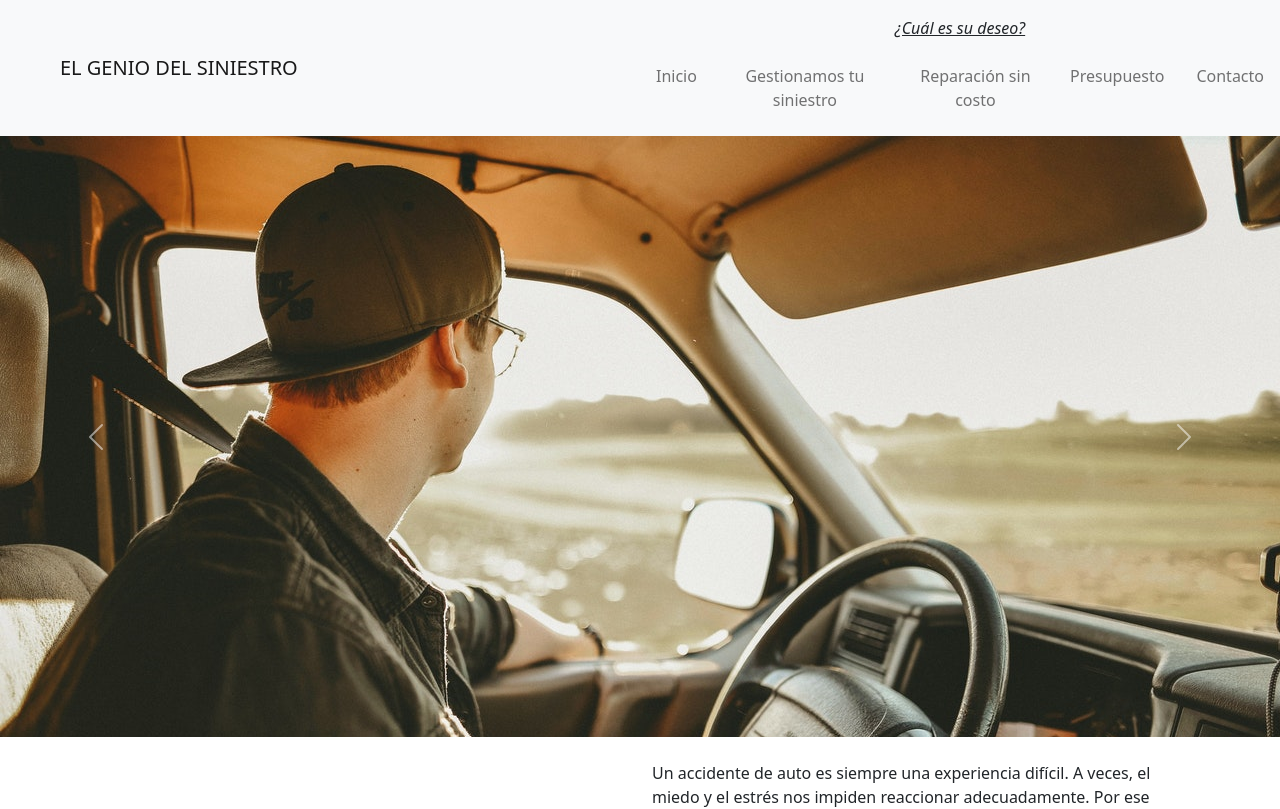
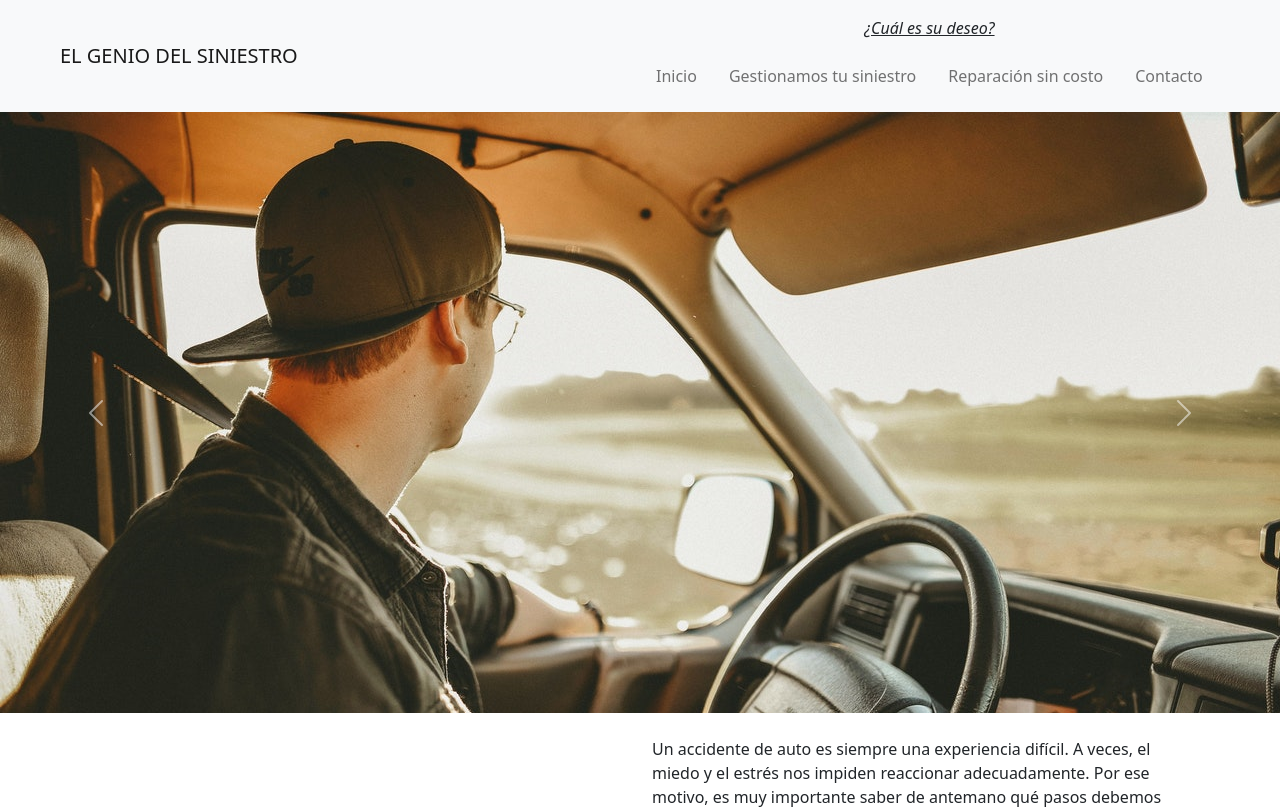
Before and after one commit to Nidev-lab/perito-siniestros, a React (Create React App) app: page / in a window 1280 px wide. Shown: the top 809 px of the page. Built offline with nearby package versions, Linux system fonts and the light colour scheme.

Commit message:
delete presupuesto

```diff
--- a/src/components/Navbar/Navbar.js
+++ b/src/components/Navbar/Navbar.js
@@ -16,7 +16,6 @@ const Navbar = () => {
             <li className="nav-item p-2"><a className="nav-link text-center" aria-current="page" href="/#inicio">Inicio</a></li>
             <li className="nav-item p-2"><a className="nav-link text-center" aria-current="page" href="/#siniestro">Gestionamos tu siniestro</a></li>
             <li className="nav-item p-2"><a className="nav-link text-center" aria-current="page" href="/#reparacion">Reparación sin costo</a></li>
-            <li className="nav-item p-2"><a className="nav-link text-center" aria-current="page" href="/#">Presupuesto</a></li>
             <li className="nav-item p-2"><a className="nav-link text-center" aria-current="page" href="/#contacto">Contacto</a></li>
           </ul>
         </div>
```
